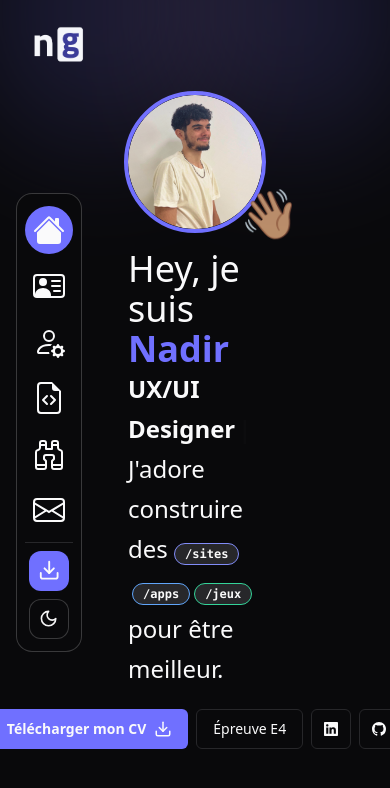
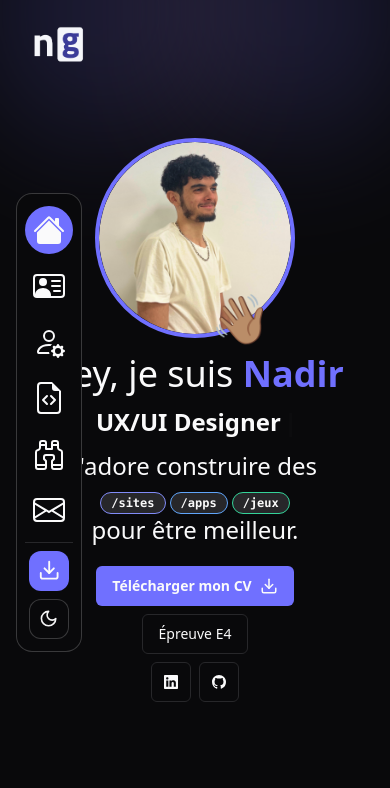
Before and after one commit to nadirgharbi/portfolio-BTS, a React (Vite) app: page / in a window 390 px wide. Shown: the top 788 px of the page. Built offline with nearby package versions, Linux system fonts and the light colour scheme; a web font is replaced by a local one.

Commit message:
change home components + todo sidebar responsive + todo about components

```diff
--- a/src/components/menu/Sidebar.tsx
+++ b/src/components/menu/Sidebar.tsx
@@ -8,6 +8,8 @@ import "react-tooltip/dist/react-tooltip.css";
 import { Download } from "lucide-react";
 import CVNadir from "../../assets/cv-nadir.pdf";
 import { Button } from "../ui/button";
+
+// TODO: todo responsive
 
 export const Sidebar = () => {
 	// hooks
--- a/src/components/pages/About.tsx
+++ b/src/components/pages/About.tsx
@@ -1,3 +1,5 @@
+// TODO: todo about components
+
 export const About = () => {
 	return (
 		<div className="h-screen flex flex-col justify-center items-center gap-5 text-primary dark:text-default bg-white dark:bg-primary">
--- a/src/components/pages/Home.tsx
+++ b/src/components/pages/Home.tsx
@@ -10,7 +10,7 @@ export const Home = () => {
 	const words = ["Développeur Front", "UX/UI Designer", "Étudiant en alternance"];
 	return (
 		<>
-			<div className="h-screen flex flex-col justify-center items-center gap-5 p-32 text-primary dark:text-default bg-white dark:bg-primary">
+			<div className="h-screen flex flex-col justify-center items-center gap-5 lg:px-28 text-center text-primary dark:text-default bg-white dark:bg-primary">
 				{/* PP Image */}
 				<div>
 					<img src={MyPic} alt="my-picture-profile" className="w-48 outline outline-4 outline-secondary rounded-full" />
@@ -18,15 +18,18 @@ export const Home = () => {
 				</div>
 
 				{/* Introduction */}
-				<div className="flex flex-col items-center text-2xl leading-10">
+				<div className="flex flex-col items-center text-2xl gap-3">
 					<p className="text-4xl">
 						Hey, je suis <span className="font-black text-secondary">Nadir</span>
 					</p>
 					<p className="font-bold">
 						<Typewriter words={words} typeSpeed={40} deleteSpeed={80} cursor loop />
 					</p>
-					<p className="space-x-1">
+
+					{/* Badges */}
+					<p className="flex flex-col lg:flex-row lg:gap-2">
 						J'adore construire des{" "}
+						<div className="space-x-1">
 							<Badge variant={"outline"} className="border-indigo-400 dark:border-indigo-400 bg-zinc-200 dark:bg-zinc-800 font-mono">
 								/sites
 							</Badge>
@@ -36,12 +39,13 @@ export const Home = () => {
 							<Badge variant={"outline"} className="border-emerald-400 dark:border-emerald-400 bg-zinc-200 dark:bg-zinc-800 font-mono">
 								/jeux
 							</Badge>{" "}
+						</div>
 						pour être meilleur.
 					</p>
 				</div>
 
 				{/* Buttons */}
-				<div className="flex items-center gap-2">
+				<div className="flex flex-col lg:flex-row items-center gap-2">
 					<a download href={CVNadir} className="inline-flex items-center font-semibold gap-2 bg-secondary/90 hover:bg-secondary/90 dark:bg-secondary dark:hover:bg-secondary/90 text-default hover:text-default text-sm rounded-md whitespace-nowrap h-10 px-4 py-1">
 						Télécharger mon CV
 						<Download size={18} />
@@ -49,6 +53,7 @@ export const Home = () => {
 					<Button variant={"outline"} className="flex gap-2">
 						Épreuve E4
 					</Button>
+					<div className="flex gap-2">
 						<Button variant={"outline"} className="flex gap-2" size={"icon"}>
 							<BsLinkedin />
 						</Button>
@@ -57,6 +62,7 @@ export const Home = () => {
 						</Button>
 					</div>
 				</div>
+			</div>
 		</>
 	);
 };
```
Lines whose indentation alone changed are shown as unchanged.
